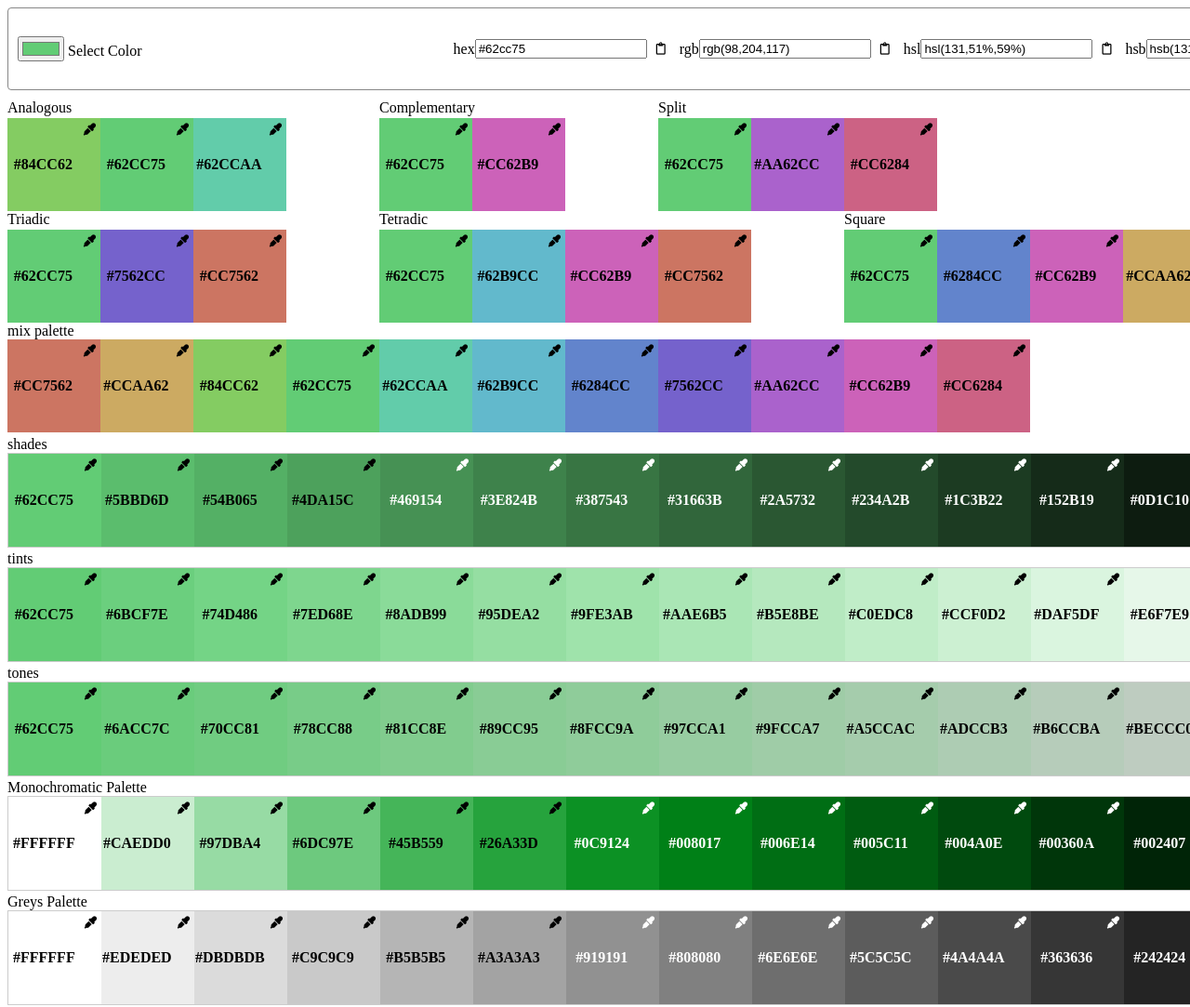
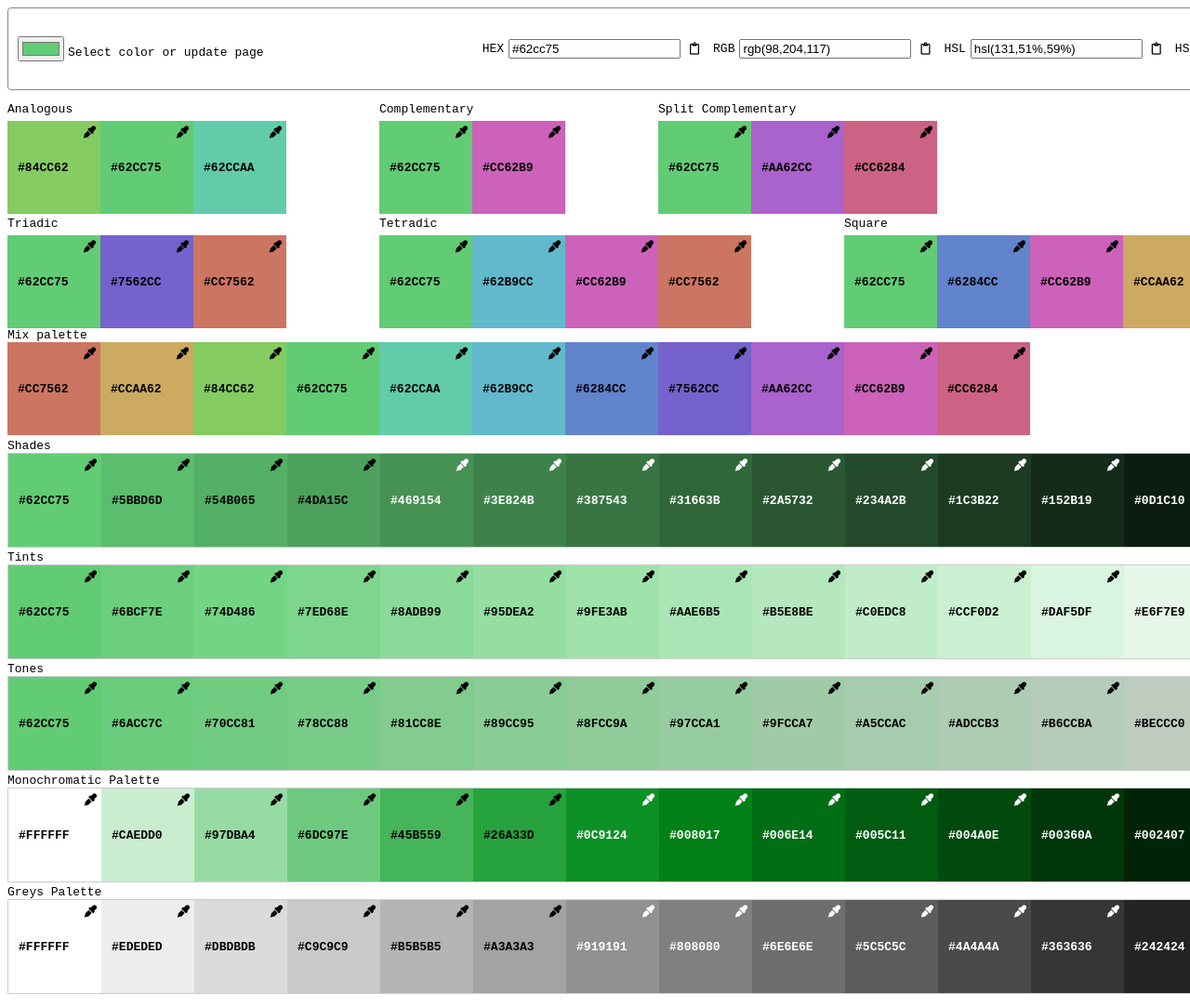
Before and after one commit to ryddle/xcolor, a website: page color_palette_demo/testcolor001.html in a window 1280 px wide. Shown: the top 1083 px of the page at 93% size. Drawn offline with Linux system fonts and the light colour scheme.

Commit message:
test page improvements and fixes

```diff
--- a/color_palette_demo/testcolor001.html
+++ b/color_palette_demo/testcolor001.html
@@ -5,9 +5,11 @@
     <script src="xcolor.js"></script>
     <meta charset="utf-8" />
     <link rel="stylesheet" href="https://cdnjs.cloudflare.com/ajax/libs/font-awesome/5.15.4/css/all.min.css">
-    <script>
-
-    </script>
+    <style>
+        span {
+            font-family: monospace;
+        }
+    </style>
 </head>
 
 <body>
@@ -16,9 +18,9 @@
 <div id="mainPanel" style="display: flex;border: 1px solid #888; border-radius: 4px; width: 1500px; margin-bottom: 10px; padding-left: 10px;">
     <div style="margin: 30px;margin-left: 0px;">
         <input type="color" id="inputcolor" name="inputcolor" value="#000000" onchange="updateColor(this.value)" />
-        <label for="inputcolor">Select Color</label>
+        <label for="inputcolor" style="font-family: monospace;">Select color or update page</label>
     </div>
-    <div style="width: 300px;"></div>
+    <div style="width: 200px;"></div>
 </div>
 <script src="testcolor001.js"></script>
 
--- a/color_palette_demo/testcolor001.js
+++ b/color_palette_demo/testcolor001.js
@@ -23,14 +23,14 @@ function initialize() {
 
     genBasePalettes();
 
-    document.body.appendChild(genPaletteLabel("mix palette"));
+    document.body.appendChild(genPaletteLabel("Mix palette"));
     mixpalettecontainer = document.createElement("div");
     mixpalettecontainer.style.display = "inline-flex";
     document.body.appendChild(mixpalettecontainer);
 
     genMixPalette();
 
-    document.body.appendChild(genPaletteLabel("shades"));
+    document.body.appendChild(genPaletteLabel("Shades"));
     shadescontainer = document.createElement("div");
     shadescontainer.style.display = "inline-flex";
     shadescontainer.style.borderWidth = "1px";
@@ -38,7 +38,7 @@ function initialize() {
     shadescontainer.style.borderColor = "#ccc";
     document.body.appendChild(shadescontainer);
 
-    document.body.appendChild(genPaletteLabel("tints"));
+    document.body.appendChild(genPaletteLabel("Tints"));
     tintscontainer = document.createElement("div");
     tintscontainer.style.display = "inline-flex";
     tintscontainer.style.borderWidth = "1px";
@@ -46,7 +46,7 @@ function initialize() {
     tintscontainer.style.borderColor = "#ccc";
     document.body.appendChild(tintscontainer);
 
-    document.body.appendChild(genPaletteLabel("tones"));
+    document.body.appendChild(genPaletteLabel("Tones"));
     tonescontainer = document.createElement("div");
     tonescontainer.style.display = "inline-flex";
     tonescontainer.style.borderWidth = "1px";
@@ -117,6 +117,7 @@ function genColorPanel(color) {
         inputText.readOnly = true;
         inputText.style.flexGrow = "1";
         inputText.style.marginRight = "5px";
+        inputText.style.marginLeft = "5px";
 
         let btnCopy = document.createElement("button");
         btnCopy.innerHTML = '<i class="far fa-clipboard"></i>';
@@ -138,10 +139,10 @@ function genColorPanel(color) {
         return inputGroup;
     }
 
-    colorPanel.appendChild(genInputText("hex", color.getHex()));
-    colorPanel.appendChild(genInputText("rgb", color.getRgb()));
-    colorPanel.appendChild(genInputText("hsl", color.getHsl()));
-    colorPanel.appendChild(genInputText("hsb", color.getHsb()));
+    colorPanel.appendChild(genInputText("HEX", color.getHex()));
+    colorPanel.appendChild(genInputText("RGB", color.getRgb()));
+    colorPanel.appendChild(genInputText("HSL", color.getHsl()));
+    colorPanel.appendChild(genInputText("HSB", color.getHsb()));
 
     return colorPanel;
 }
@@ -368,7 +369,7 @@ function genBasePalettes() {
     splitComplementarycontainer.style.display = "inline-flex";
     splitComplementarycontainer.style.position = "relative";
     splitComplementarycontainer.style.top = "20px";
-    splitComplementarycontainer.style.left = "-100px";
+    splitComplementarycontainer.style.left = "-200px";
     let splitComplementaryPalette = [Palette.baseColor, Palette.splitComplementary2, Palette.splitComplementary3];
     splitComplementaryPalette.forEach(color => {
         let colordiv = document.createElement("div");
@@ -398,7 +399,7 @@ function genBasePalettes() {
         splitComplementarycontainer.appendChild(colordiv);
     });
     let splitComplementaryLabel = genPaletteLabel("Split Complementary");
-    splitComplementaryLabel.style.width = "100px";
+    splitComplementaryLabel.style.width = "200px";
     palettescontainer01.appendChild(splitComplementaryLabel);
     palettescontainer01.appendChild(splitComplementarycontainer);
 
```
Also changed, not shown: index.html (+7 -3 lines).
